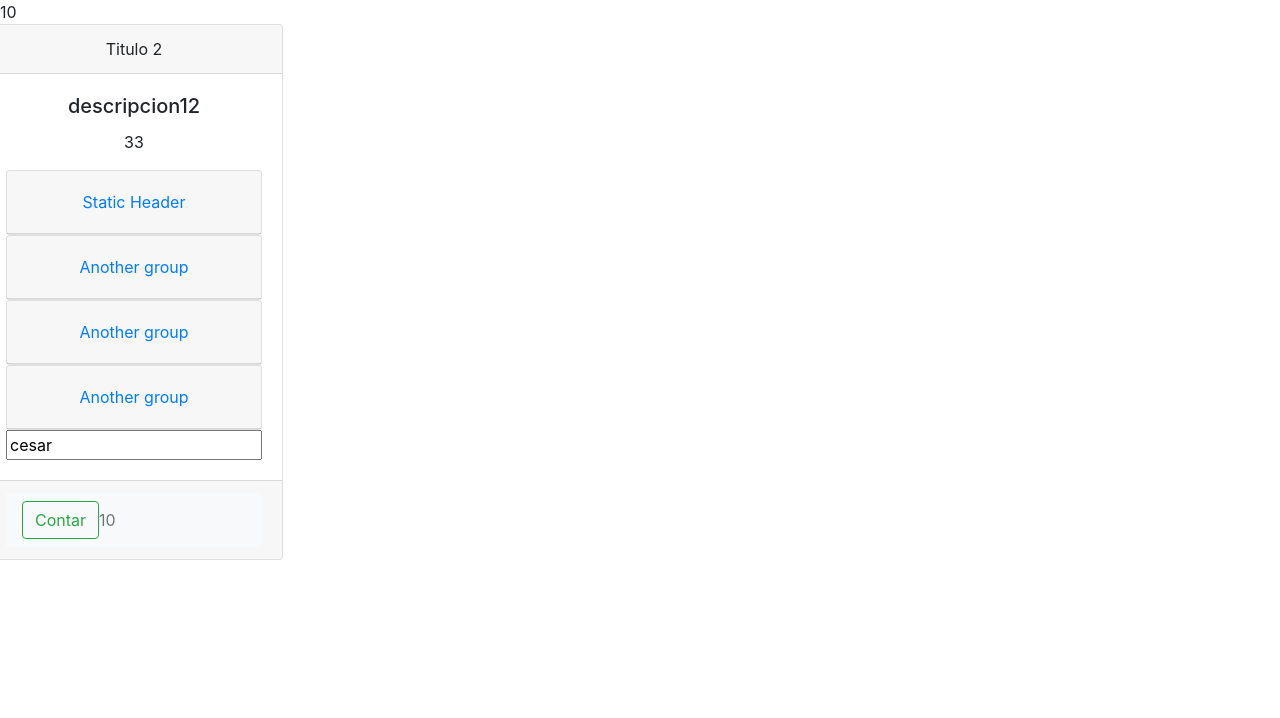
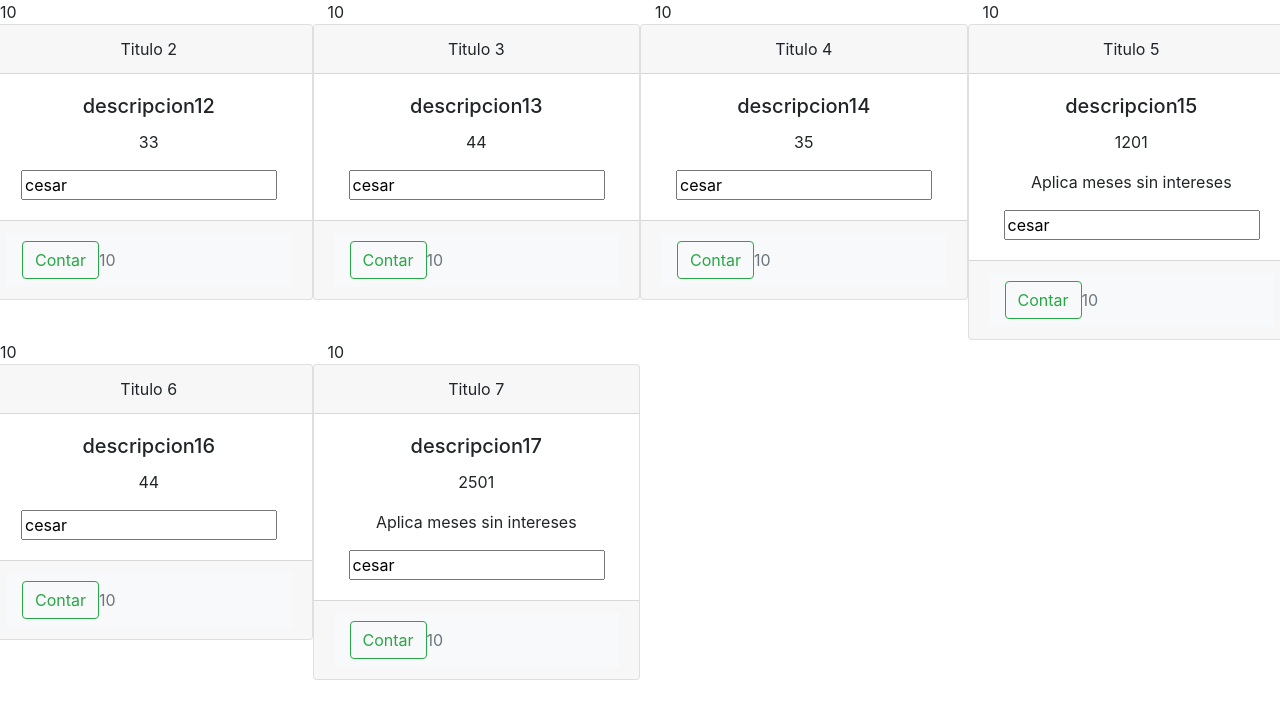
Before and after one commit to cesarcastmore/tecgurus2, an Angular app: page / in a window 1280 px wide. Shown: the top 718 px of the page. Built offline with nearby package versions, Linux system fonts and the light colour scheme.

Commit message:
cambuis de directivas

```diff
--- a/src/app/pages/lista/lista.component.html
+++ b/src/app/pages/lista/lista.component.html
@@ -1 +1,7 @@
-<app-card></app-card>
+<div class="row">
+  <div class="col-md-3" *ngFor="let articulo of articulos">
+    <app-card [articulo]="articulo"></app-card>
+    <!-- aqui si existe el articulo!-->
+  </div>
+  <!-- aqui no existe el articulo!-->
+</div>
--- a/src/app/pages/lista/lista.component.ts
+++ b/src/app/pages/lista/lista.component.ts
@@ -1,4 +1,5 @@
 import { Component, OnInit } from '@angular/core';
+import { Articulo, Electronico } from '../../model'
 
 @Component({
   selector: 'app-lista',
@@ -7,9 +8,22 @@ import { Component, OnInit } from '@angular/core';
 })
 export class ListaComponent implements OnInit {
 
-  constructor() { }
+  public articulos: Articulo[] = [];
+
+  constructor() {}
 
   ngOnInit() {
+
+    this.articulos.push(new Electronico(32, 'descripcion12', 'E', 'Titulo 2'));
+
+    this.articulos.push(new Electronico(43, 'descripcion13', 'E', 'Titulo 3'));
+    this.articulos.push(new Electronico(34, 'descripcion14', 'E', 'Titulo 4'));
+    this.articulos.push(new Electronico(1200, 'descripcion15', 'E', 'Titulo 5'));
+    this.articulos.push(new Electronico(43, 'descripcion16', 'E', 'Titulo 6'));
+    this.articulos.push(new Electronico(2500, 'descripcion17', 'E', 'Titulo 7'));
+
+
+
   }
 
 }
--- a/src/app/shared/body/body.component.html
+++ b/src/app/shared/body/body.component.html
@@ -1,7 +1,11 @@
-<div class="card-body">
-  <h5 class="card-title">{{ description}}</h5>
-  <p class="card-text">{{ price + 1 }}</p>
-  <accordion [isAnimated]="true">
+<div class="container">
+  <div class="card-body">
+    <h5 class="card-title">{{ description}}</h5>
+    <p class="card-text">{{ price + 1 }}</p>
+    <p *ngIf="price > 1000">
+      Aplica meses sin intereses
+    </p>
+    <!--<accordion [isAnimated]="true">
     <accordion-group heading="Static Header">
       This content is straight in the template.
     </accordion-group>
@@ -14,6 +18,7 @@
     <accordion-group heading="Another group">
       <p>Some content</p>
     </accordion-group>
-  </accordion>
-  <input [value]="name" type="text">
+  </accordion>!-->
+    <input [value]="name" type="text">
+  </div>
 </div>
--- a/src/app/shared/card/card.component.ts
+++ b/src/app/shared/card/card.component.ts
@@ -1,4 +1,4 @@
-import { Component, OnInit } from '@angular/core';
+import { Component, OnInit, Input } from '@angular/core';
 import {
   Articulo,
   Electronico,
@@ -12,14 +12,12 @@ import {
 })
 export class CardComponent implements OnInit {
 
-  articulo: Articulo;
+  @Input() articulo: Articulo;
   contadorPadre: number=10;
 
   constructor() {}
 
   ngOnInit() {
-    this.articulo = new Electronico(32, 'descripcion12', 'E', 'Titulo 2');
-
   }
 
 }
```
